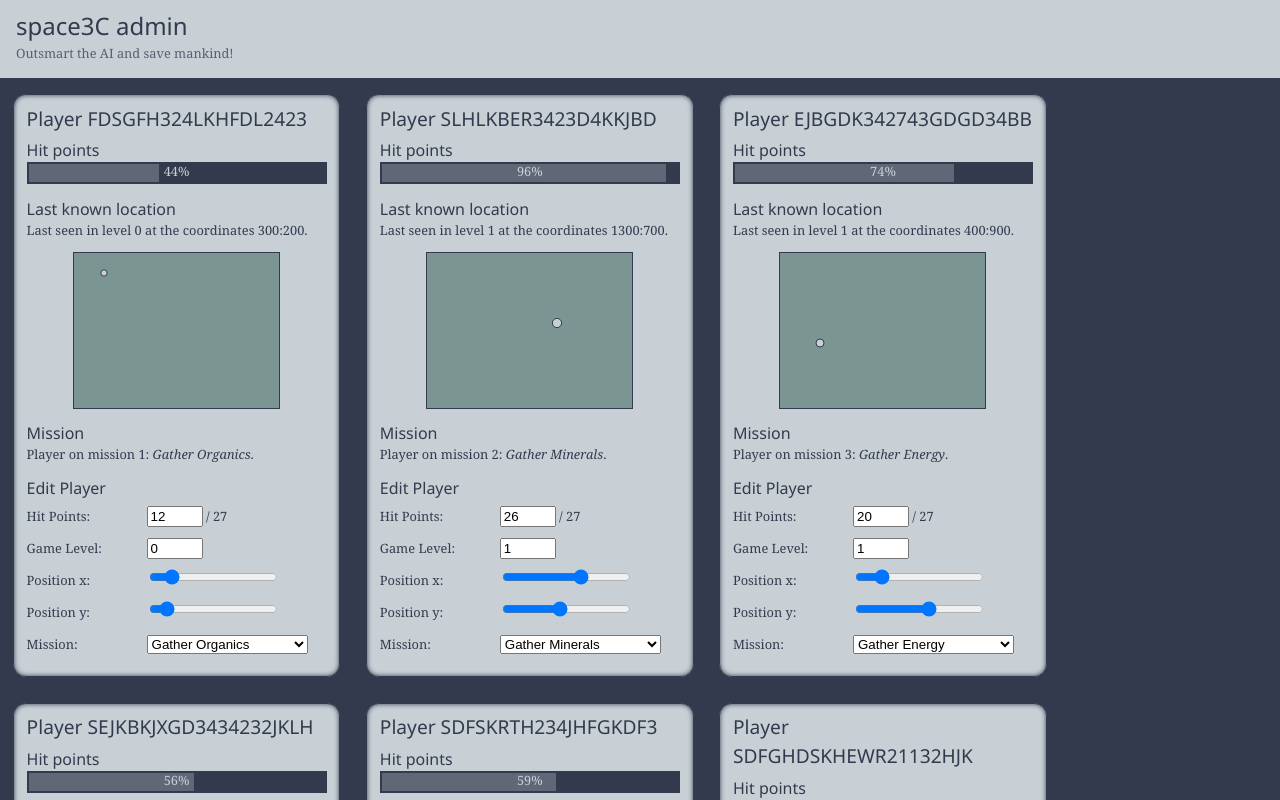
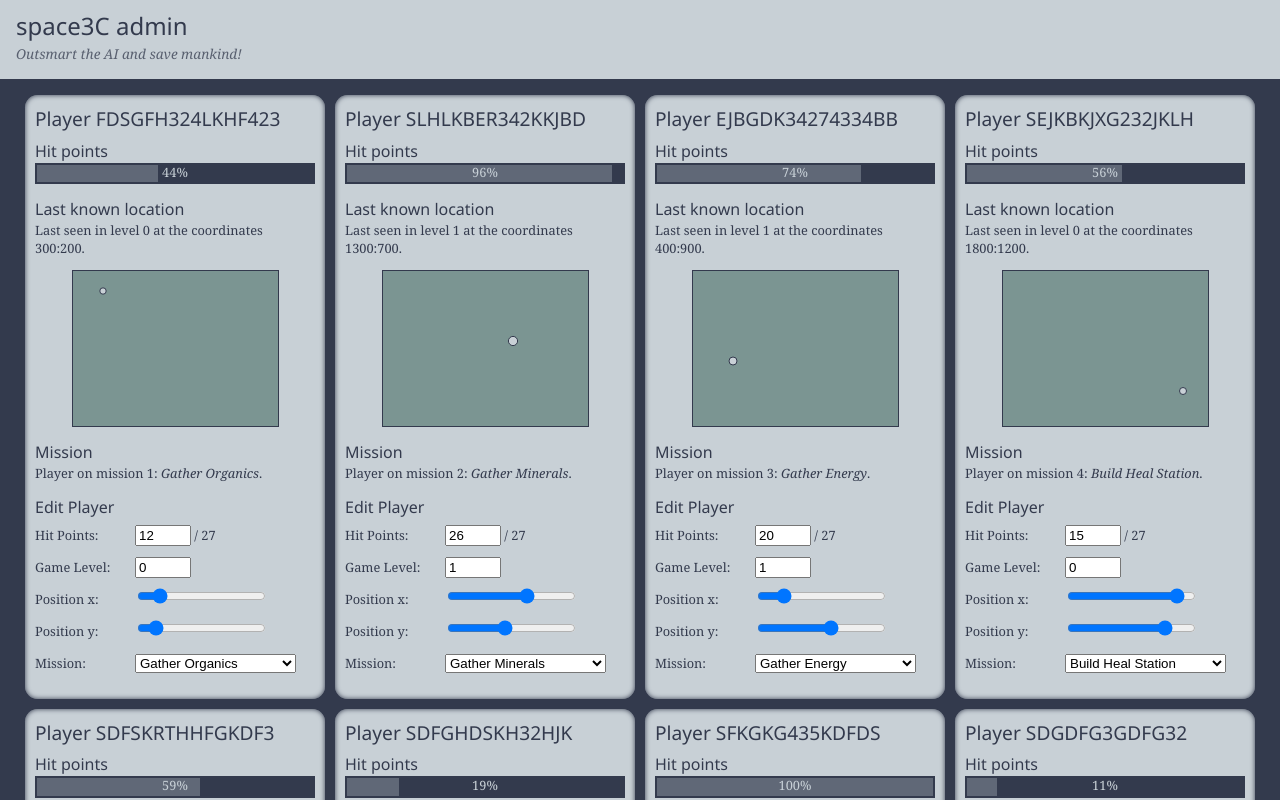
Before and after one commit to ebabel-games/space3c-admin, an Angular app: page / in a window 1280 px wide. Shown: the top 800 px of the page. Built offline with nearby package versions, Linux system fonts and the light colour scheme.

Commit message:
Use css grid layout.

```diff
--- a/src/app/app.component.css
+++ b/src/app/app.component.css
@@ -6,6 +6,7 @@ header {
 }
 
 .tagline {
-  font-size: .8em;
+  font-size: .85em;
   opacity: .75;
+  font-style: italic;
 }
--- a/src/app/mock-players.ts
+++ b/src/app/mock-players.ts
@@ -3,7 +3,7 @@ import { MISSIONS } from './mock-missions';
 
 export const PLAYERS: Player[] = [
   {
-    id: 'fdsgfh324lkhfdl2423',
+    id: 'fdsgfh324lkhf423',
     maxHitPoints: 27,
     hitPoints: 12,
     level: 0,
@@ -12,7 +12,7 @@ export const PLAYERS: Player[] = [
     mission: MISSIONS[0],
   },
   {
-    id: 'slhlkber3423d4kkjbd',
+    id: 'slhlkber342kkjbd',
     maxHitPoints: 27,
     hitPoints: 26,
     level: 1,
@@ -21,7 +21,7 @@ export const PLAYERS: Player[] = [
     mission: MISSIONS[1],
   },
   {
-    id: 'ejbgdk342743gdgd34bb',
+    id: 'ejbgdk34274334bb',
     maxHitPoints: 27,
     hitPoints: 20,
     level: 1,
@@ -30,7 +30,7 @@ export const PLAYERS: Player[] = [
     mission: MISSIONS[2],
   },
   {
-    id: 'sejkbkjxgd3434232jklh',
+    id: 'sejkbkjxg232jklh',
     maxHitPoints: 27,
     hitPoints: 15,
     level: 0,
@@ -39,7 +39,7 @@ export const PLAYERS: Player[] = [
     mission: MISSIONS[3],
   },
   {
-    id: 'sdfskrth234jhfgkdf3',
+    id: 'sdfskrthhfgkdf3',
     maxHitPoints: 27,
     hitPoints: 16,
     level: 3,
@@ -48,7 +48,7 @@ export const PLAYERS: Player[] = [
     mission: MISSIONS[4],
   },
   {
-    id: 'sdfghdskhewr21132hjk',
+    id: 'sdfghdskh32hjk',
     maxHitPoints: 27,
     hitPoints: 5,
     level: 6,
@@ -57,7 +57,7 @@ export const PLAYERS: Player[] = [
     mission: MISSIONS[5],
   },
   {
-    id: 'sfkgkg435kjhgkdfds',
+    id: 'sfkgkg435kdfds',
     maxHitPoints: 27,
     hitPoints: 27,
     level: 4,
@@ -66,7 +66,7 @@ export const PLAYERS: Player[] = [
     mission: MISSIONS[6],
   },
   {
-    id: 'sdgdfg342543gdfg32',
+    id: 'sdgdfg3gdfg32',
     maxHitPoints: 27,
     hitPoints: 3,
     level: 8,
--- a/src/app/players/players.component.css
+++ b/src/app/players/players.component.css
@@ -1,13 +1,16 @@
 .players {
+  display: grid;
+  gap: 10px;
+  max-width: fit-content;
+  margin: 0 auto 10px;
+}
+
+.player {
   background-color: #c8d0d6;
   color: #333a4d;
-  border: solid 1px;
-  margin: 0 1em 2em;
-  padding: .75em 1em 1.25em;
+  padding: 10px 10px 20px;
   box-shadow: inset 0 0 5px 0 rgba(51,58,77,1);
   font-size: .8em;
-  width: 300px;
-  float: left;
   border-radius: 1em;
 }
 
@@ -54,7 +57,7 @@ label {
 
 label span {
   display: inline-block;
-  min-width: 120px;
+  min-width: 100px;
 }
 
 input[type=number] {
@@ -68,11 +71,20 @@ input[type=number] {
   border: solid 1px;
 }
 
-@media (max-width: 414px) {
+@media (min-width: 630px) {
   .players {
-    width: 84%;
-    margin: 0 auto 2em;
-    display: block;
-    float: none;
+    grid-template-columns: 300px 300px;
   }
 }
+
+@media (min-width: 930px) {
+  .players {
+    grid-template-columns: 300px 300px 300px;
+  }
+}
+
+@media (min-width: 1230px) {
+  .players {
+    grid-template-columns: 300px 300px 300px 300px;
+  }
+}
--- a/src/app/players/players.component.html
+++ b/src/app/players/players.component.html
@@ -1,5 +1,5 @@
-
-<section *ngFor="let player of players" class="players">
+<div class="players">
+  <section *ngFor="let player of players" class="player">
     <header>
       <h2>Player {{player.id | uppercase}}</h2>
     </header>
@@ -61,3 +61,4 @@
       </label>
     </div>
   </section>
+</div>
```
Lines whose indentation alone changed are shown as unchanged.
